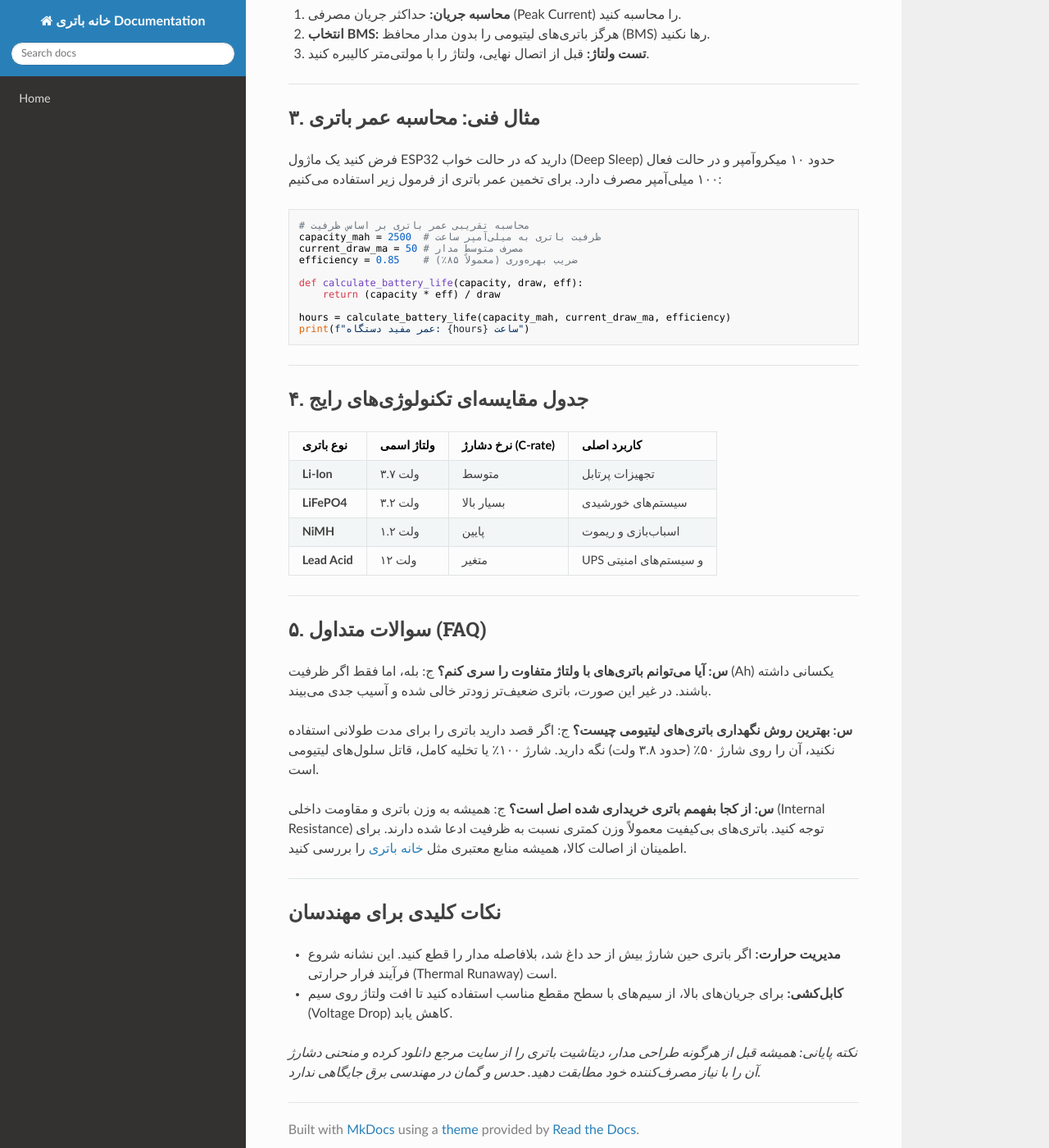
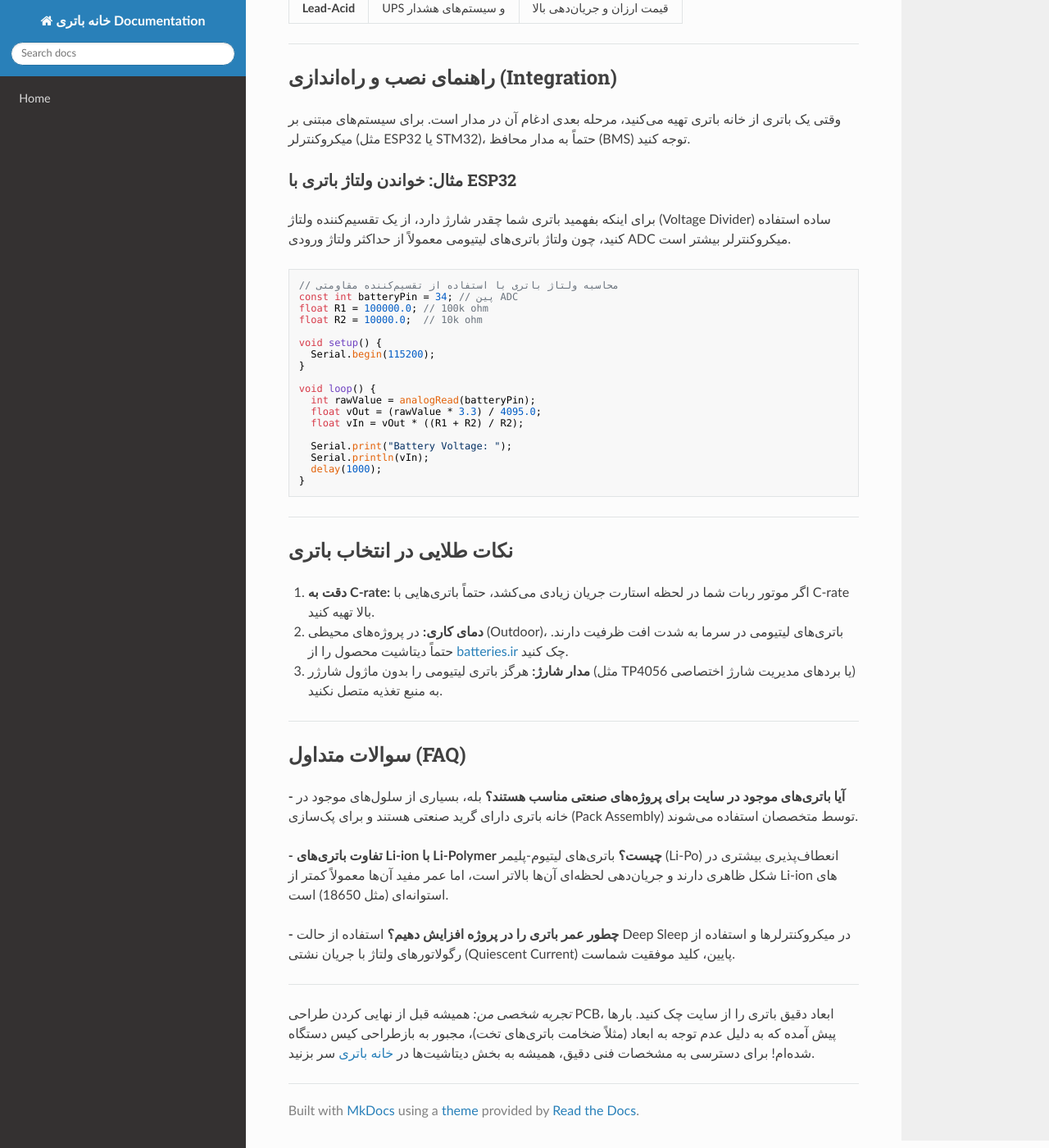
Before and after one commit to sahandsahabi553-prog/terraform-google-semantic-docs, an MkDocs documentation site: the page built from docs/خانه-باتری.md, in a window 1280 px wide and 1400 px high, scrolled down 679 px. Shown: the whole window at 82% size. Built offline with MkDocs 1.6.1, drawn with Linux system fonts in a browser that asks for light colours; nearby versions of some CDN libraries; some of the changed text lies outside the part shown.

Commit message:
Doc: خانه باتری

````diff
--- a/docs/خانه-باتری.md
+++ b/docs/خانه-باتری.md
@@ -1,68 +1,69 @@
 # راهنمای جامع «خانه باتری»: از انتخاب تا پیاده‌سازی فنی
 
-در دنیای مهندسی برق و الکترونیک، انتخاب منبع تغذیه مناسب اغلب همان مرز باریک بین یک پروژه موفق و یک فاجعه‌ی سوخته است. اگر تا به حال با افت ولتاژ ناگهانی در پروژه‌های حساس دست‌وپنج نرم کرده باشید، می‌دانید که کیفیت باتری به اندازه کدنویسی شما اهمیت دارد. در این مستند، نگاهی فنی به اکوسیستم [خانه باتری](https://www.batteries.ir/) می‌اندازیم.
+در دنیای مهندسی برق و الکترونیک، قلب تپنده هر پروژه‌ای منبع تغذیه آن است. اگر درگیر طراحی بردهای اینترنت اشیاء (IoT)، رباتیک یا سیستم‌های ذخیره‌سازی انرژی باشید، حتماً می‌دانید که انتخاب باتری مناسب، صرفاً یک خرید ساده نیست؛ یک تصمیم مهندسی است. وب‌سایت [خانه باتری](https://www.batteries.ir/) به عنوان یکی از مراجع تخصصی در این حوزه، دیتابیس گسترده‌ای از انواع سلول‌های انرژی را فراهم کرده که کار را برای ما توسعه‌دهندگان بسیار ساده‌تر می‌کند.
 
 ---
 
-## ۱. چرا «خانه باتری»؟
-بسیاری از ما در ابتدای مسیر، سراغ باتری‌های ارزان‌قیمت بازار می‌رویم. اما وقتی پای پروژه‌های اینترنت اشیاء (IoT) یا سیستم‌های کنترلی با جریان‌کشی لحظه‌ای بالا وسط باشد، نوسان ولتاژ می‌تواند باعث ریست شدن میکروکنترلر شود. خانه باتری به عنوان یک مرجع تخصصی، دیتای فنی دقیقی از محصولات ارائه می‌دهد که برای محاسبات مهندسی حیاتی است.
+## چرا «خانه باتری»؟
+بسیاری از ما در پروژه‌های صنعتی با مشکل «تأمین قطعات غیراستاندارد» روبرو هستیم. این پلتفرم با دسته‌بندی دقیق بر اساس تکنولوژی (Li-ion, LiFePO4, NiMH) و کاربرد، به شما اجازه می‌دهد پارامترهای حیاتی مثل C-rate، ظرفیت تخلیه و طول عمر چرخه‌ای (Cycle Life) را قبل از خرید بررسی کنید.
+
+### دسته‌بندی کلیدی قطعات
+| نوع باتری | کاربرد اصلی | مزیت فنی |
+| :--- | :--- | :--- |
+| **Li-ion** | گجت‌های پرتابل | چگالی انرژی بالا |
+| **LiFePO4** | ذخیره‌سازی خورشیدی | طول عمر بسیار بالا و ایمنی |
+| **NiMH** | ابزارهای خانگی | سازگاری با محیط زیست |
+| **Lead-Acid** | UPS و سیستم‌های هشدار | قیمت ارزان و جریان‌دهی بالا |
 
 ---
 
-## ۲. نصب و راه‌اندازی (Integration)
-وقتی یک باتری لیتیوم-یون یا LiFePO4 را در مدار قرار می‌دهید، صرفاً وصل کردن دو سیم کافی نیست. باید پارامترهای زیر را در نظر بگیرید:
+## راهنمای نصب و راه‌اندازی (Integration)
+وقتی یک باتری از خانه باتری تهیه می‌کنید، مرحله بعدی ادغام آن در مدار است. برای سیستم‌های مبتنی بر میکروکنترلر (مثل ESP32 یا STM32)، حتماً به مدار محافظ (BMS) توجه کنید.
 
-### مراحل پیاده‌سازی:
-1. **محاسبه جریان:** حداکثر جریان مصرفی (Peak Current) را محاسبه کنید.
-2. **انتخاب BMS:** هرگز باتری‌های لیتیومی را بدون مدار محافظ (BMS) رها نکنید.
-3. **تست ولتاژ:** قبل از اتصال نهایی، ولتاژ را با مولتی‌متر کالیبره کنید.
+### مثال: خواندن ولتاژ باتری با ESP32
+برای اینکه بفهمید باتری شما چقدر شارژ دارد، از یک تقسیم‌کننده ولتاژ (Voltage Divider) ساده استفاده کنید، چون ولتاژ باتری‌های لیتیومی معمولاً از حداکثر ولتاژ ورودی ADC میکروکنترلر بیشتر است.
 
----
+```cpp
+// محاسبه ولتاژ باتری با استفاده از تقسیم‌کننده مقاومتی
+const int batteryPin = 34; // پین ADC
+float R1 = 100000.0; // 100k ohm
+float R2 = 10000.0;  // 10k ohm
 
-## ۳. مثال فنی: محاسبه عمر باتری
-فرض کنید یک ماژول ESP32 دارید که در حالت خواب (Deep Sleep) حدود ۱۰ میکروآمپر و در حالت فعال ۱۰۰ میلی‌آمپر مصرف دارد. برای تخمین عمر باتری از فرمول زیر استفاده می‌کنیم:
+void setup() {
+  Serial.begin(115200);
+}
 
-```python
-# محاسبه تقریبی عمر باتری بر اساس ظرفیت
-capacity_mah = 2500  # ظرفیت باتری به میلی‌آمپر ساعت
-current_draw_ma = 50 # مصرف متوسط مدار
-efficiency = 0.85    # ضریب بهره‌وری (معمولاً ۸۵٪)
+void loop() {
+  int rawValue = analogRead(batteryPin);
+  float vOut = (rawValue * 3.3) / 4095.0;
+  float vIn = vOut * ((R1 + R2) / R2);
 
-def calculate_battery_life(capacity, draw, eff):
-    return (capacity * eff) / draw
-
-hours = calculate_battery_life(capacity_mah, current_draw_ma, efficiency)
-print(f"عمر مفید دستگاه: {hours} ساعت")
+  Serial.print("Battery Voltage: ");
+  Serial.println(vIn);
+  delay(1000);
+}
 ```
 
 ---
 
-## ۴. جدول مقایسه‌ای تکنولوژی‌های رایج
-
-| نوع باتری | ولتاژ اسمی | نرخ دشارژ (C-rate) | کاربرد اصلی |
-| :--- | :--- | :--- | :--- |
-| **Li-Ion** | ۳.۷ ولت | متوسط | تجهیزات پرتابل |
-| **LiFePO4** | ۳.۲ ولت | بسیار بالا | سیستم‌های خورشیدی |
-| **NiMH** | ۱.۲ ولت | پایین | اسباب‌بازی و ریموت |
-| **Lead Acid** | ۱۲ ولت | متغیر | UPS و سیستم‌های امنیتی |
+## نکات طلایی در انتخاب باتری
+۱. **دقت به C-rate:** اگر موتور ربات شما در لحظه استارت جریان زیادی می‌کشد، حتماً باتری‌هایی با C-rate بالا تهیه کنید.
+۲. **دمای کاری:** در پروژه‌های محیطی (Outdoor)، باتری‌های لیتیومی در سرما به شدت افت ظرفیت دارند. حتماً دیتاشیت محصول را از [batteries.ir](https://www.batteries.ir/) چک کنید.
+۳. **مدار شارژ:** هرگز باتری لیتیومی را بدون ماژول شارژر (مثل TP4056 یا بردهای مدیریت شارژ اختصاصی) به منبع تغذیه متصل نکنید.
 
 ---
 
-## ۵. سوالات متداول (FAQ)
+## سوالات متداول (FAQ)
 
-**س: آیا می‌توانم باتری‌های با ولتاژ متفاوت را سری کنم؟**
-ج: بله، اما فقط اگر ظرفیت (Ah) یکسانی داشته باشند. در غیر این صورت، باتری ضعیف‌تر زودتر خالی شده و آسیب جدی می‌بیند.
+**- آیا باتری‌های موجود در سایت برای پروژه‌های صنعتی مناسب هستند؟**
+بله، بسیاری از سلول‌های موجود در خانه باتری دارای گرید صنعتی هستند و برای پک‌سازی (Pack Assembly) توسط متخصصان استفاده می‌شوند.
 
-**س: بهترین روش نگهداری باتری‌های لیتیومی چیست؟**
-ج: اگر قصد دارید باتری را برای مدت طولانی استفاده نکنید، آن را روی شارژ ۵۰٪ (حدود ۳.۸ ولت) نگه دارید. شارژ ۱۰۰٪ یا تخلیه کامل، قاتل سلول‌های لیتیومی است.
+**- تفاوت باتری‌های Li-ion با Li-Polymer چیست؟**
+باتری‌های لیتیوم-پلیمر (Li-Po) انعطاف‌پذیری بیشتری در شکل ظاهری دارند و جریان‌دهی لحظه‌ای آن‌ها بالاتر است، اما عمر مفید آن‌ها معمولاً کمتر از Li-ion های استوانه‌ای (مثل 18650) است.
 
-**س: از کجا بفهمم باتری خریداری شده اصل است؟**
-ج: همیشه به وزن باتری و مقاومت داخلی (Internal Resistance) توجه کنید. باتری‌های بی‌کیفیت معمولاً وزن کمتری نسبت به ظرفیت ادعا شده دارند. برای اطمینان از اصالت کالا، همیشه منابع معتبری مثل [خانه باتری](https://www.batteries.ir/) را بررسی کنید.
+**- چطور عمر باتری را در پروژه افزایش دهیم؟**
+استفاده از حالت Deep Sleep در میکروکنترلرها و استفاده از رگولاتورهای ولتاژ با جریان نشتی (Quiescent Current) پایین، کلید موفقیت شماست.
 
 ---
 
-## نکات کلیدی برای مهندسان
-* **مدیریت حرارت:** اگر باتری حین شارژ بیش از حد داغ شد، بلافاصله مدار را قطع کنید. این نشانه شروع فرآیند فرار حرارتی (Thermal Runaway) است.
-* **کابل‌کشی:** برای جریان‌های بالا، از سیم‌های با سطح مقطع مناسب استفاده کنید تا افت ولتاژ روی سیم (Voltage Drop) کاهش یابد.
-
-*نکته پایانی: همیشه قبل از هرگونه طراحی مدار، دیتاشیت باتری را از سایت مرجع دانلود کرده و منحنی دشارژ آن را با نیاز مصرف‌کننده خود مطابقت دهید. حدس و گمان در مهندسی برق جایگاهی ندارد.*
+*تجربه شخصی من:* همیشه قبل از نهایی کردن طراحی PCB، ابعاد دقیق باتری را از سایت چک کنید. بارها پیش آمده که به دلیل عدم توجه به ابعاد (مثلاً ضخامت باتری‌های تخت)، مجبور به بازطراحی کیس دستگاه شده‌ام! برای دسترسی به مشخصات فنی دقیق، همیشه به بخش دیتاشیت‌ها در [خانه باتری](https://www.batteries.ir/) سر بزنید.
````
